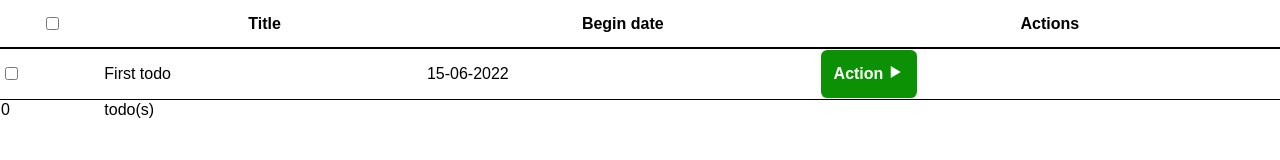
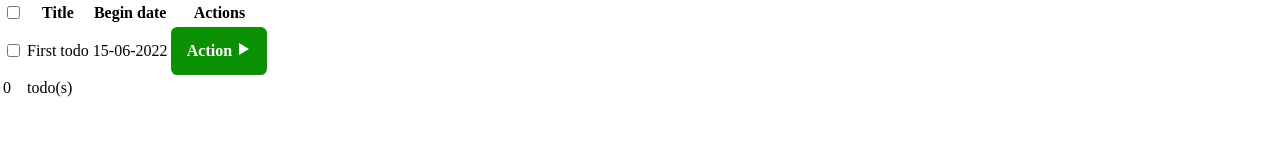
Before and after one commit to dacodemaniak/simple-native-todo, a website with bundled scripts: page index.html in a window 1280 px wide. Built offline with nearby package versions, Linux system fonts and the light colour scheme; a web font is replaced by a local one.

Commit message:
Remove table design

```diff
--- a/src/assets/css/custom.css
+++ b/src/assets/css/custom.css
@@ -14,32 +14,10 @@
 body {
     margin: 0;
     padding: 0;
-    font-family: Arial, Helvetica, sans-serif;
     font-size: 1em; /* Equivalent to 16px default navigator font size */
 }
 
-table {
-    border-collapse: collapse;
-    width: 100%;
-}
 
-td, th { /** Rules factorization */
-    border-bottom-width: 1px;
-    border-bottom-color: #000;
-    border-bottom-style: solid;
-}
-
-table thead tr, table tbody tr {
-    height: 3em;
-}
-
-table thead tr th {
-    border-bottom-width: 2px;
-}
-
-table tfoot tr td { /* Compound rule : règle composée */
-    border-bottom: none;
-}
 
 /**
 * Design button group
```
